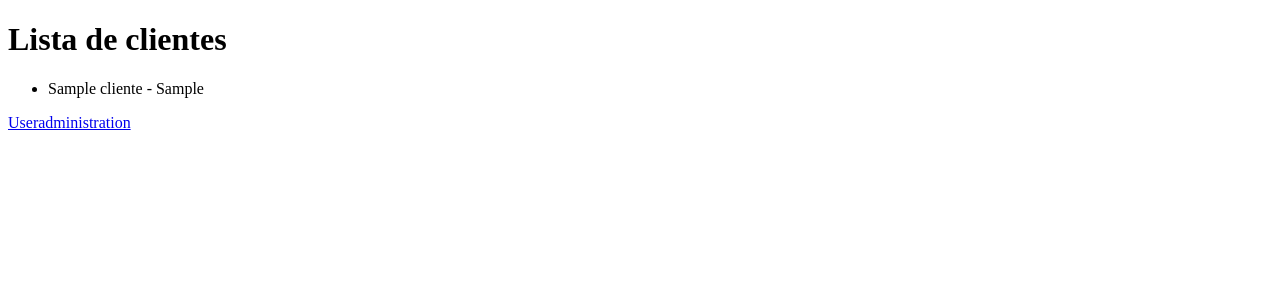
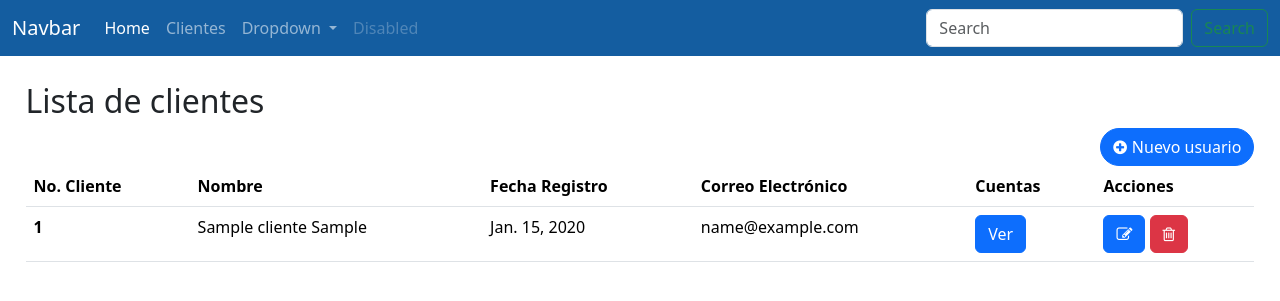
Before and after one commit to charlylalo/entidadbancaria, a Django app: page / in a window 1280 px wide. Shown: the top 301 px of the page. Run offline with Django 3.2, Linux system fonts and the light colour scheme; tables that the repository leaves empty hold one stand-in row (values such as "Sample post"); some libraries are stand-ins or nearby versions.

Commit message:
Se finalizan vistas y template con operaciones crud para clientes y cuentas

```diff
--- /dev/null
+++ b/banco/static/css/styles.css
@@ -0,0 +1,12 @@
+body {
+}
+
+.forms-box {
+  flex-direction: column;
+  background-color: #B1D4E0;
+  border-radius: 16px;
+  display: flex;
+  align-items: center;
+  gap: 20px;
+  padding: 3% 0;
+}
--- /dev/null
+++ b/banco/templates/base.html
@@ -0,0 +1,58 @@
+{% load static %}
+
+<!DOCTYPE html>
+<html lang="en">
+  <head>
+    <meta charset="UTF-8" />
+    <meta name="viewport" content="width=device-width, initial-scale=1.0" />
+    <link
+      rel="stylesheet"
+      type="text/css"
+      href="{% static 'css/styles.css' %}"
+    />
+    <title>Entidad Bancaria</title>
+    {% load bootstrap5 %} {% bootstrap_css %} {% bootstrap_javascript %}
+    <link rel="stylesheet" href="https://cdnjs.cloudflare.com/ajax/libs/font-awesome/4.7.0/css/font-awesome.min.css">
+  </head>
+  <body>
+
+    <nav class="navbar navbar-expand-lg navbar-dark" style="background-color: #145DA0;">
+      <div class="container-fluid"">
+        <a class="navbar-brand" href="#">Navbar</a>
+        <button class="navbar-toggler" type="button" data-bs-toggle="collapse" data-bs-target="#navbarSupportedContent" aria-controls="navbarSupportedContent" aria-expanded="false" aria-label="Toggle navigation">
+          <span class="navbar-toggler-icon"></span>
+        </button>
+        <div class="collapse navbar-collapse" id="navbarSupportedContent">
+          <ul class="navbar-nav me-auto mb-2 mb-lg-0">
+            <li class="nav-item">
+              <a class="nav-link active" aria-current="page" href="/">Home</a>
+            </li>
+            <li class="nav-item">
+              <a class="nav-link" href="/">Clientes</a>
+            </li>
+            <li class="nav-item dropdown">
+              <a class="nav-link dropdown-toggle" href="#" id="navbarDropdown" role="button" data-bs-toggle="dropdown" aria-expanded="false">
+                Dropdown
+              </a>
+              <ul class="dropdown-menu" aria-labelledby="navbarDropdown">
+                <li><a class="dropdown-item" href="#">Action</a></li>
+                <li><a class="dropdown-item" href="#">Another action</a></li>
+                <li><hr class="dropdown-divider"></li>
+                <li><a class="dropdown-item" href="#">Something else here</a></li>
+              </ul>
+            </li>
+            <li class="nav-item">
+              <a class="nav-link disabled" href="#" tabindex="-1" aria-disabled="true">Disabled</a>
+            </li>
+          </ul>
+          <form class="d-flex">
+            <input class="form-control me-2" type="search" placeholder="Search" aria-label="Search">
+            <button class="btn btn-outline-success" type="submit">Search</button>
+          </form>
+        </div>
+      </div>
+    </nav>
+
+    <div id="content">{% block content %} {% endblock %}</div>
+  </body>
+</html>
--- a/banco/templates/clients_list.html
+++ b/banco/templates/clients_list.html
@@ -1,15 +1,67 @@
-<!DOCTYPE html>
-<html>
-  <head>
-    <title>Entidad bancaria</title>
-  </head>
-  <body>
-    <h1>Lista de clientes</h1>
-    <ul>
+{% extends "base.html" %} {% block content %}
+<div style="margin: 2%">
+  <h2>Lista de clientes</h2>
+  {% if clients|length == 0 %}
+  <h3>Sin usuarios registrados</h3>
+  {% endif %}
+
+  <div style="display: flex; justify-content: flex-end">
+    <a class="btn btn-primary rounded-pill" href="/clients/create">
+      <div
+        style="
+          display: flex;
+          justify-content: center;
+          align-items: center;
+          gap: 5px;
+        "
+      >
+        <i class="fa fa-plus-circle" aria-hidden="true"></i>
+        <span> Nuevo usuario</span>
+      </div></a
+    >
+  </div>
+
+  <table class="table">
+    <thead>
+      <tr>
+        <th scope="col">No. Cliente</th>
+        <th scope="col">Nombre</th>
+        <th scope="col">Fecha Registro</th>
+        <th scope="col">Correo Electrónico</th>
+        <th scope="col">Cuentas</th>
+        <th scope="col">Acciones</th>
+      </tr>
+    </thead>
+    <tbody>
       {% for client in clients %}
-      <li>{{ client.nombre }} - {{ client.apellido_paterno }}</li>
+      <tr>
+        <th scope="row">{{client.id}}</th>
+        <td>{{client.nombre}} {{client.apellido_paterno}}</td>
+        <td>{{client.fecha_registro}}</td>
+        <td>{{client.email}}</td>
+        <td>
+          <a class="btn btn-primary" href="{% url 'account_list' client.id %}">
+            Ver
+          </a>
+        </td>
+        <td>
+          <div>
+            <a class="btn btn-primary" href="{% url 'client_edit' client.id %}">
+              <i class="fa fa-pencil-square-o" aria-hidden="true"></i>
+            </a>
+            <a
+              type="button"
+              class="btn btn-danger"
+              href="{% url 'client_delete' client.id %}"
+            >
+              <i class="fa fa-trash-o" aria-hidden="true"></i>
+            </a>
+          </div>
+        </td>
+      </tr>
       {% endfor %}
-    </ul>
-    <a class="btn btn-primary" href="/admin">Useradministration</a>
-  </body>
-</html>
+    </tbody>
+  </table>
+</div>
+
+{% endblock %}
--- a/banco/views.py
+++ b/banco/views.py
@@ -1,11 +1,123 @@
+from django import forms
 from django.views import View
-from django.shortcuts import render, get_object_or_404, redirect
-from .models import Cliente
+from django.shortcuts import render, get_object_or_404, redirect, get_list_or_404
+from .models import Cliente, Cuenta, Transacciones
+
 
 # Create your views here.
 
+class DateInput(forms.DateInput):
+    input_type = 'date'
 
-class BankView(View):
+class ClientForm(forms.ModelForm):
+    class Meta:
+        model = Cliente
+        fields = [
+           'nombre',
+           'apellido_paterno',
+           'apellido_materno',
+           'fecha_registro',
+           'email'
+        ]
+        widgets = {
+            'fecha_registro': DateInput()
+        }
+    def __init__(self, *args, **kwargs):
+      super().__init__(*args, **kwargs)
+      for field in self.fields.values():
+          field.widget.attrs['class'] = 'form-control'
+
+def clients_list(request, template_name='clients_list.html'):
+  clients = Cliente.objects.all()
+  data = {}
+  data['clients'] = clients
+  return render(request, template_name, data)
+
+def clients_create(request, template_name='clients_form.html'):
+  form = ClientForm(request.POST or None)
+  if form.is_valid():
+      form.save()
+      return redirect('clients_list')
+  return render(request, template_name, {'form':form, 'title': 'Crear cliente'})
+
+def clients_update(request, pk, template_name='clients_form.html'):
+  client= get_object_or_404(Cliente, pk=pk)
+  form = ClientForm(request.POST or None, instance=client)
+  if form.is_valid():
+      form.save()
+      return redirect('clients_list')
+  return render(request, template_name, {'form':form, 'title': 'Actualizar cliente'})
+
+def clients_delete(request, pk, template_name='confirm_delete.html'):
+  client= get_object_or_404(Cliente, pk=pk)
+  if request.method=='POST':
+      client.delete()
+      return redirect('clients_list')
+  return render(request, template_name, {'object':client, 'title': 'cuenta'})
+
+def accounts_list(request, client, template_name='accounts_list.html'):
+  try:
+    accounts = get_list_or_404(Cuenta, cliente=client)
+  except Exception as error:
+    print("Error al obtener cuentas")
+    accounts = []
+  try:
+     client_obj = get_object_or_404(Cliente, id=client)
+  except Exception as error:
+     print("Error al obtener cliente")
+     client_obj = {"nombre": "unknown", "apellido_paterno": "user"}
+  data = {}
+  data['accounts'] = accounts
+  data['client_id'] = client
+  print("Este es el cliente obj", client_obj)
+  data['client_name'] = f'{client_obj.nombre} {client_obj.apellido_paterno}'
+  return render(request, template_name, data)
+
+
+class AccountForm(forms.ModelForm):
+    class Meta:
+        model = Cuenta
+        fields = ['asesor', 'cliente', 'feha_creacion', 'status', 'tipo_cuenta', 'balance' ]
+        widgets = {
+            'feha_creacion': DateInput()
+        }
+
+    def __init__(self, *args, **kwargs):
+      super().__init__(*args, **kwargs)
+      for field in self.fields.values():
+          field.widget.attrs['class'] = 'form-control'
+
+
+
+def accounts_create(request, client_id, template_name='clients_form.html'):
+  form = AccountForm(request.POST or None, initial={'cliente' : client_id})
+  if form.is_valid():
+      form.save()
+      return redirect('clients_list')
+  return render(request, template_name, {'form':form, 'title': "Crear cuenta"})
+
+def account_update(request, pk, template_name='clients_form.html'):
+  account= get_object_or_404(Cuenta, pk=pk)
+  form = AccountForm(request.POST or None, instance=account)
+  if form.is_valid():
+      form.save()
+      return redirect('clients_list')
+  return render(request, template_name, {'form':form, 'title': 'Actualizar cuenta'})
+
+def account_delete(request, pk, template_name='confirm_delete.html'):
+  account= get_object_or_404(Cuenta, pk=pk)
+  if request.method=='POST':
+      account.delete()
+      return redirect('clients_list')
+  return render(request, template_name, {'object':account, 'title': 'cuenta'})
+
+
+class TransactionsView(View):
   def get(self, request, *args, **kwargs):
-    clients = Cliente.objects.all()
-    return render(request, 'clients_list.html', {'clients': clients})
+    transaction_id = kwargs['transaction']
+    try:
+      transactions = get_list_or_404(Transacciones, cuenta=transaction_id)
+    except Exception as error:
+      print("hubo un error", error)
+      transactions = []
+    return render(request, "transactions_list.html", {"transactions": transactions})
--- a/entidadbancaria/settings.py
+++ b/entidadbancaria/settings.py
@@ -37,7 +37,8 @@ INSTALLED_APPS = [
     'django.contrib.sessions',
     'django.contrib.messages',
     'django.contrib.staticfiles',
-    'banco'
+    'banco',
+    'bootstrap5',
 ]
 
 MIDDLEWARE = [
@@ -120,6 +121,9 @@ USE_TZ = True
 
 STATIC_URL = '/static/'
 
+STATICFILES_DIRS = [BASE_DIR, 'banco/static',
+]
+
 # Default primary key field type
 # https://docs.djangoproject.com/en/3.2/ref/settings/#default-auto-field
 
--- a/entidadbancaria/urls.py
+++ b/entidadbancaria/urls.py
@@ -15,9 +15,18 @@ Including another URLconf
 """
 from django.contrib import admin
 from django.urls import path
-from banco.views import BankView
+from banco.views import accounts_list, account_update, accounts_create, account_delete, clients_list, clients_create, clients_update, clients_delete, TransactionsView
+
 
 urlpatterns = [
     path('admin/', admin.site.urls),
-    path('', BankView.as_view(), name='clients-list'),
+    path('', clients_list, name='clients_list'),
+    path('clients/create/', clients_create, name='client_new'),
+    path('clients/edit/<int:pk>/', clients_update, name='client_edit'),
+    path('clients/delete/<int:pk>/', clients_delete, name='client_delete'),
+    path('accounts/<int:client>/', accounts_list, name='account_list'),
+    path('accounts/create/<int:client_id>/', accounts_create, name='account_create'),
+    path('accounts/update/<str:pk>/', account_update, name= 'account_update'),
+    path('account/delete/<str:pk>', account_delete, name='account_delete'),
+    path('transactions/<str:transaction>/', TransactionsView.as_view(), name='transactions_list'),
 ]
```
Also changed, not shown: banco/templates/accounts_list.html (added, +68 -0 lines), banco/templates/clients_form.html (added, +37 -0 lines), banco/templates/confirm_delete.html (added, +13 -0 lines), banco/templates/transactions_list.html (added, +15 -0 lines), 1 other file.
